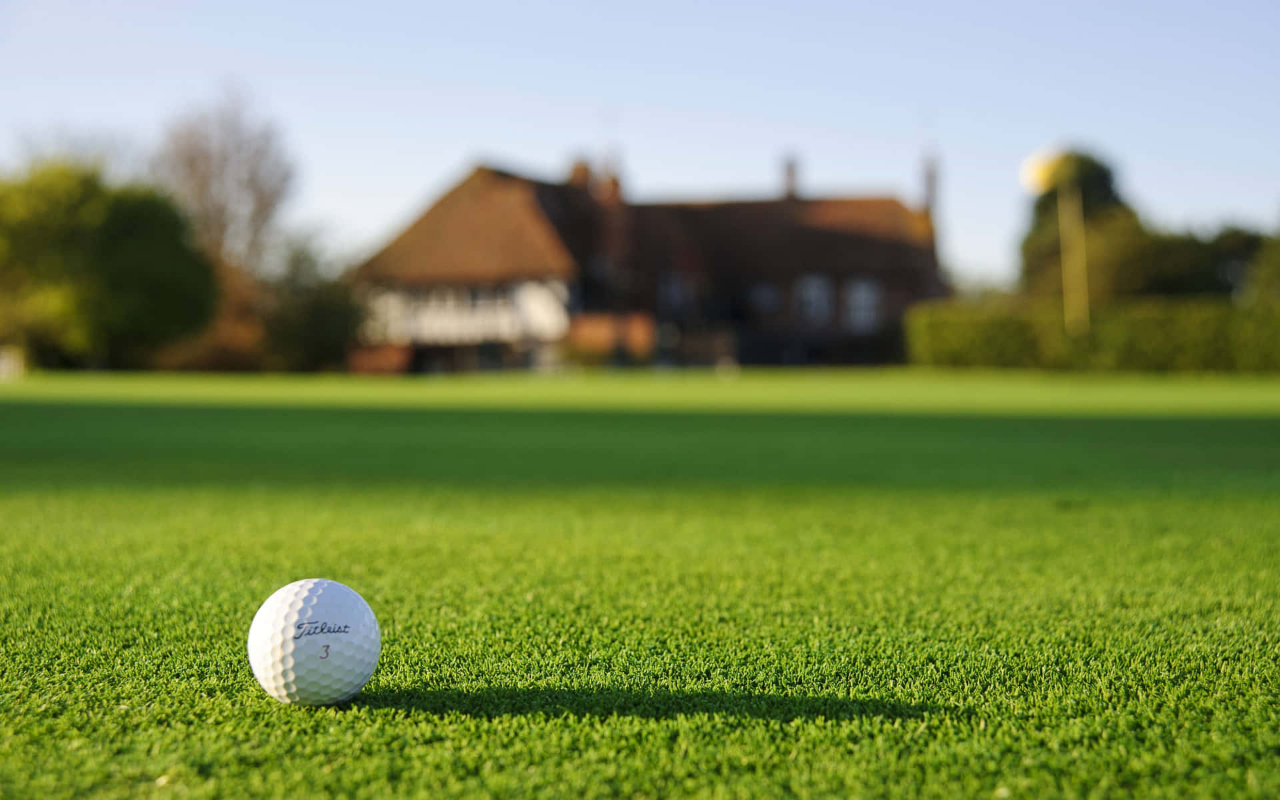
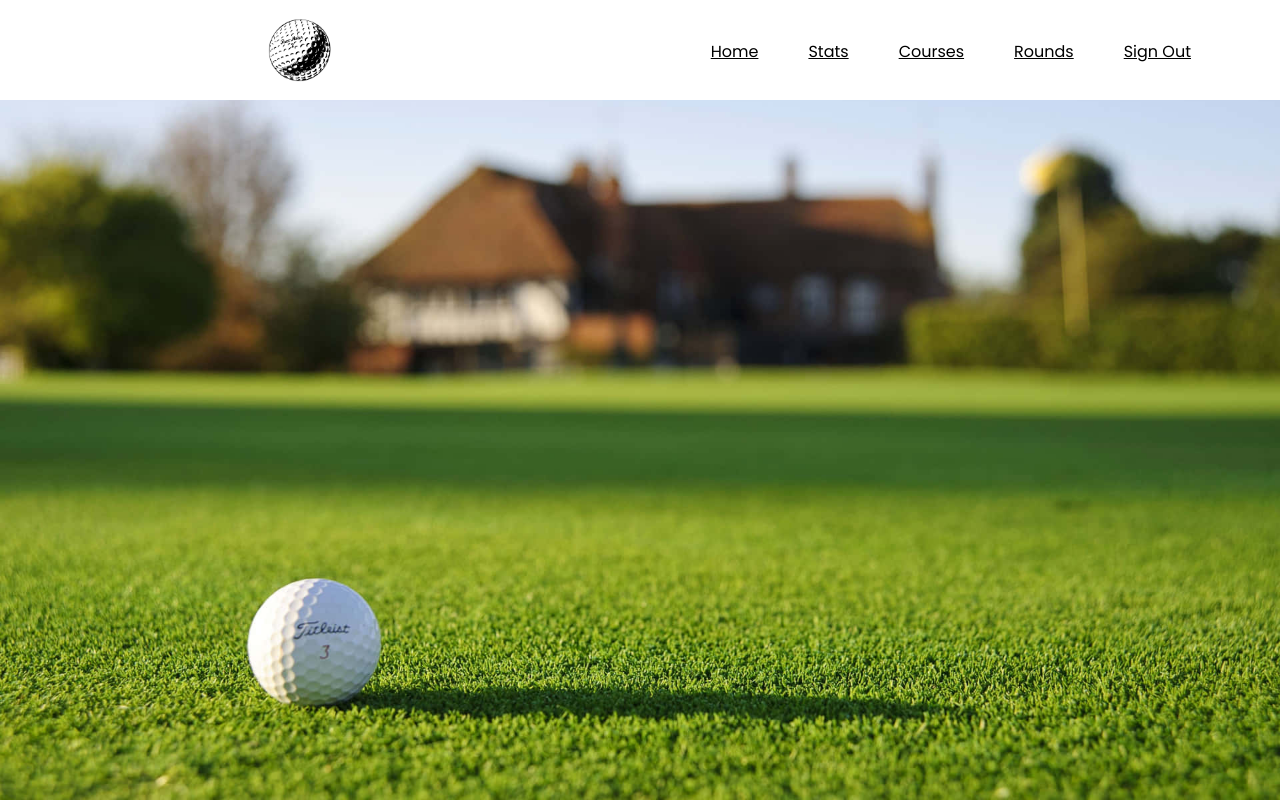
Before and after one commit to grayt9/Capstone-golf-app, a React (Vite) app in the folder Frontend/golf-app/: page /stats in a window 1280 px wide. Before the commit this address had no page. Built offline with nearby package versions, Linux system fonts and the light colour scheme.

Commit message:
Added Stats, Courses, Rounds pages, accessible by navbar, as well as sign out button that takes user to login page

```diff
--- a/Frontend/golf-app/src/App.jsx
+++ b/Frontend/golf-app/src/App.jsx
@@ -1,9 +1,12 @@
 import React from 'react'
 import { BrowserRouter, Routes, Route } from "react-router-dom"
-import Signup from './Components/Signup/signup'
-import Login from "./Components/Login/login"
+import Signup from './Components/Signup/Signup'
+import Login from './Components/Login/Login'
 import Background from './Components/Background/Background'
 import Home from "./Components/Home/Home"
+import Stats from './Components/Stats/Stats'
+import Courses from './Components/Courses/Courses'
+import Rounds from './Components/Rounds/Rounds'
 
 
 const App = () => {
@@ -14,6 +17,9 @@ const App = () => {
           <Route path="/" element={<Login />} />
           <Route path="/signup" element={<Signup />} />
           <Route path="/home" element={<Home />} />
+          <Route path="/stats" element={<Stats />} />
+          <Route path="/courses" element={<Courses />} />
+          <Route path="/rounds" element={<Rounds />} />
         </Routes>
       </Background>
     </BrowserRouter>
--- /dev/null
+++ b/Frontend/golf-app/src/Components/Courses/Courses.jsx
@@ -0,0 +1,14 @@
+import React from 'react'
+import Navbar from '../Navbar/Navbar'
+import './Courses'
+
+
+const Courses = () => {
+  return (
+    <div>
+      <Navbar/>
+    </div>
+  )
+}
+
+export default Courses
--- a/Frontend/golf-app/src/Components/Navbar/Navbar.css
+++ b/Frontend/golf-app/src/Components/Navbar/Navbar.css
@@ -32,6 +32,7 @@ nav ul li{
     border: 0;
     outline: 0;
     font-family: "Poppins", sans-serif;
+    color: inherit;
 }
 
 .btn:hover {
--- a/Frontend/golf-app/src/Components/Navbar/Navbar.jsx
+++ b/Frontend/golf-app/src/Components/Navbar/Navbar.jsx
@@ -1,6 +1,7 @@
 import React from 'react'
 import './Navbar.css'
 import logo from '../../assets/golf-ball-logo.png'
+import { Link } from "react-router-dom";
 
 
 const Navbar = () => {
@@ -8,11 +9,11 @@ const Navbar = () => {
     <nav className='container'>
       <img src={logo} alt="" className='logo' />
       <ul>
-        <li><button className='btn'>Home</button></li>
-        <li><button className='btn'>Stats</button></li>
-        <li><button className='btn'>Courses</button></li>
-        <li><button className='btn'>Rounds</button></li>
-        <li><button className='btn'>Settings</button></li>
+        <li><Link to="/home" className="btn">Home</Link></li>
+        <li><Link to="/stats" className="btn">Stats</Link></li>
+        <li><Link to="/courses" className="btn">Courses</Link></li>
+        <li><Link to="/rounds" className="btn">Rounds</Link></li>
+        <li><Link to="/" className="btn">Sign Out</Link></li>
       </ul>
     </nav>
   )
--- /dev/null
+++ b/Frontend/golf-app/src/Components/Rounds/Rounds.jsx
@@ -0,0 +1,13 @@
+import React from 'react'
+import Navbar from '../Navbar/Navbar'
+import './Rounds'
+
+const Rounds = () => {
+  return (
+    <div>
+      <Navbar/>
+    </div>
+  )
+}
+
+export default Rounds
--- /dev/null
+++ b/Frontend/golf-app/src/Components/Stats/Stats.jsx
@@ -0,0 +1,15 @@
+import React from 'react'
+import Navbar from '../Navbar/Navbar'
+import './Stats.css'
+
+
+
+const Stats = () => {
+  return (
+    <div>
+      <Navbar/>
+    </div>
+  )
+}
+
+export default Stats
```
Also changed, not shown: Frontend/golf-app/src/Components/Courses/Courses.css (added), Frontend/golf-app/src/Components/Rounds/Rounds.css (added), Frontend/golf-app/src/Components/Stats/Stats.css (added).
